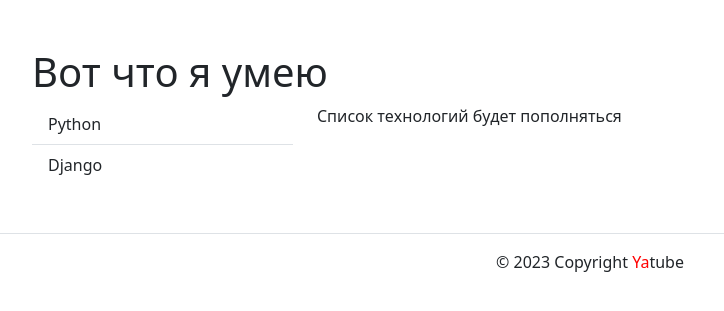
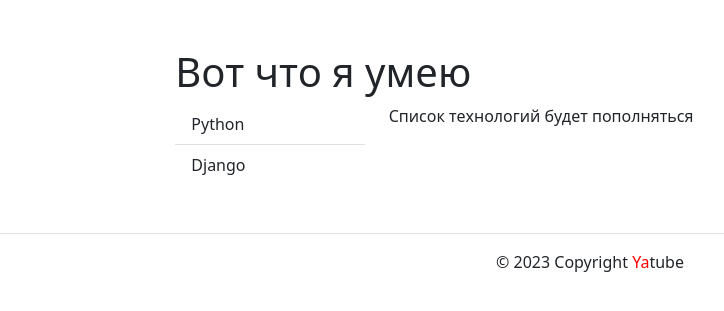
Before and after one commit to gavagaver/yatube, a Django app: page /about/tech/ in a window 1280 px wide. Shown: the part 56-367 px from the top of the page, without its empty margins (50-774 px from the left). Run offline with Django 3.2, Linux system fonts and the light colour scheme; some libraries are stand-ins or nearby versions.

Commit message:
Reduced the width of the main content block to 8 columns

```diff
--- a/yatube/templates/base.html
+++ b/yatube/templates/base.html
@@ -17,7 +17,7 @@
   <body>
     {% include 'includes/header.html' %}
     <main>
-      <div class="container py-5">
+      <div class="container col-8 py-5">
         {% block content %}
 	      Контент отсутствует или не отображается.
         {% endblock %}
```
